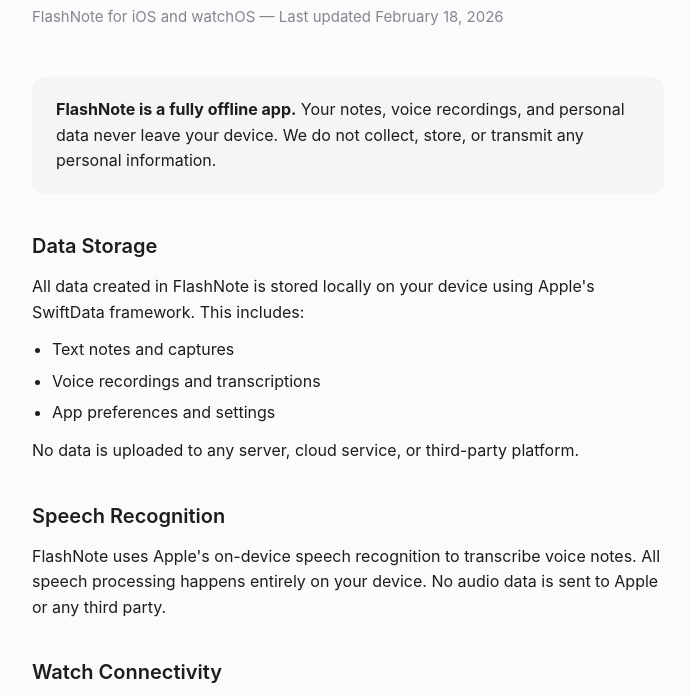
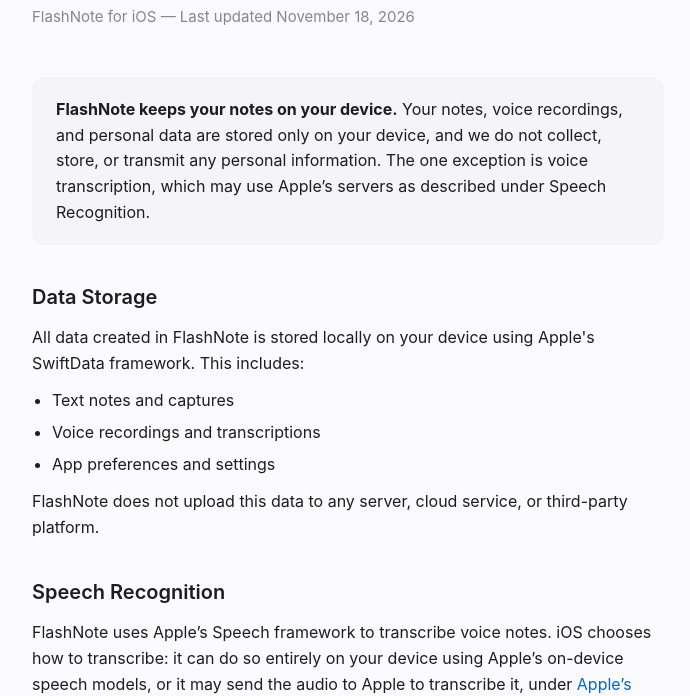
Before and after one commit to kg54ktdvxx-gif/kg54ktdvxx-gif.github.io, a plain HTML site: page Flash-Note/privacy-policy.html in a window 1280 px wide. Shown: the part 114-810 px from the top of the page, without its empty margins (292-982 px from the left). Drawn offline with Linux system fonts and the light colour scheme.

Commit message:
Flash Note privacy policy: drop Watch section, describe speech recognition accurately
Same text as Flash-Note docs/privacy-policy.html at 7347641.

Co-Authored-By: Claude Opus 5.5 <noreply@anthropic.com>

```diff
--- a/Flash-Note/privacy-policy.html
+++ b/Flash-Note/privacy-policy.html
@@ -66,10 +66,10 @@
 <body>
     <div class="container">
         <h1>Privacy Policy</h1>
-        <p class="subtitle">FlashNote for iOS and watchOS &mdash; Last updated February 18, 2026</p>
+        <p class="subtitle">FlashNote for iOS &mdash; Last updated November 18, 2026</p>
 
         <div class="highlight">
-            <p><strong>FlashNote is a fully offline app.</strong> Your notes, voice recordings, and personal data never leave your device. We do not collect, store, or transmit any personal information.</p>
+            <p><strong>FlashNote keeps your notes on your device.</strong> Your notes, voice recordings, and personal data are stored only on your device, and we do not collect, store, or transmit any personal information. The one exception is voice transcription, which may use Apple&rsquo;s servers as described under Speech Recognition.</p>
         </div>
 
         <h2>Data Storage</h2>
@@ -79,13 +79,10 @@
             <li>Voice recordings and transcriptions</li>
             <li>App preferences and settings</li>
         </ul>
-        <p>No data is uploaded to any server, cloud service, or third-party platform.</p>
+        <p>FlashNote does not upload this data to any server, cloud service, or third-party platform.</p>
 
         <h2>Speech Recognition</h2>
-        <p>FlashNote uses Apple's on-device speech recognition to transcribe voice notes. All speech processing happens entirely on your device. No audio data is sent to Apple or any third party.</p>
-
-        <h2>Watch Connectivity</h2>
-        <p>If you use FlashNote on Apple Watch, notes are transferred directly between your Watch and iPhone using Apple's WatchConnectivity framework. This transfer happens locally over Bluetooth or Wi-Fi and does not involve any external servers.</p>
+        <p>FlashNote uses Apple&rsquo;s Speech framework to transcribe voice notes. iOS chooses how to transcribe: it can do so entirely on your device using Apple&rsquo;s on-device speech models, or it may send the audio to Apple to transcribe it, under <a href="https://www.apple.com/legal/privacy/">Apple&rsquo;s privacy policy</a>. The saved recording and its transcript are stored only on your device, and FlashNote never sends audio or transcripts to us or to any third party. If you&rsquo;d rather no audio is sent to Apple, use typed notes instead of voice notes.</p>
 
         <h2>Notifications</h2>
         <p>FlashNote may send local notifications to help you review and reflect on your saved notes. These notifications are scheduled entirely on-device and do not use push notification servers.</p>
```
